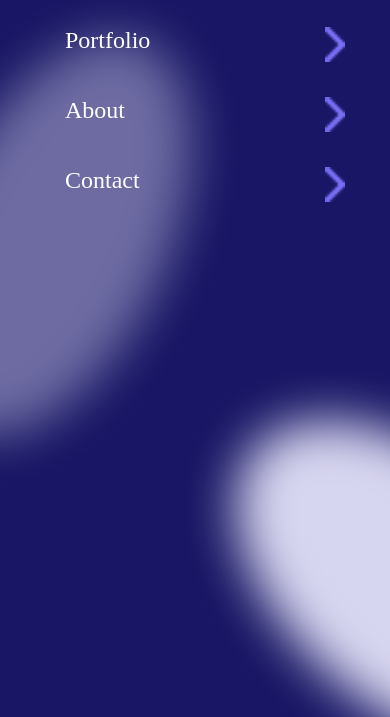
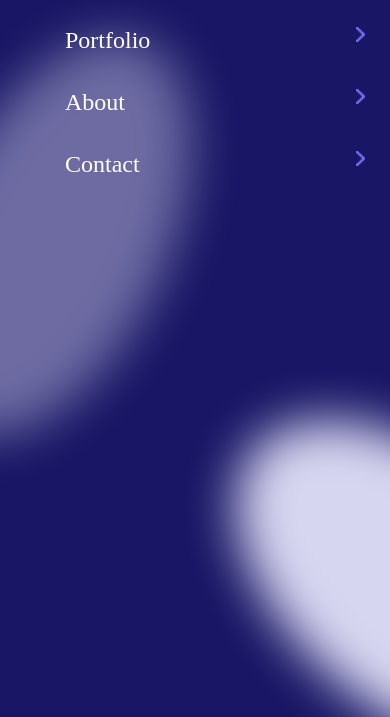
Before and after one commit to tamana-Balkhi/portfolio, a website: page index.html in a window 390 px wide. Shown: the part 63-780 px from the top of the page. Drawn offline with Linux system fonts and the light colour scheme.

Commit message:
change images sizes

```diff
--- a/index.html
+++ b/index.html
@@ -20,25 +20,24 @@
       <div class="mobile-v nav-bar">
         <h2 id="logo2">Tamana Balkhi</h2>
         <div>
-          <img src="./images/hamburger.png" id="hamburger" alt="hamburger icon"/>
+          <img src="./images/hamburger.png" id="hamburger" alt="hamburger icon" />
         </div>
       </div>
       <div id="mobilemenu" class="hide m-List">
         <div class="img-container">
-        <img src="./images/cancel.png" class="hide cancel" id="cancel" alt=""/>
+          <img src="./images/cancel.png" class="hide cancel" id="cancel" alt="" />
         </div>
         <ul class="menu">
           <li id="m-h1" class="Links link-p1" id="Links">
-            <a href="#profile">Portfolio</a>
-            <img src="./images/Union.png" alt="" />
+            <a href="#profile">Portfolio<img src="./images/Union.png" alt="" class="arrow" /></a>
+
           </li>
           <li id="m-h2" class="Links">
-            <a href="#about">About</a>
-            <img src="./images/Union.png" alt="" />
+            <a href="#about">About<img src="./images/Union.png" alt="" class="arrow" /></a>
           </li>
           <li id="m-h3" class="Links">
-            <a href="#contact">Contact</a>
-            <img src="./images/Union.png" alt="" />
+            <a href="#contact">Contact<img src="./images/Union.png" alt="" class="arrow" /></a>
+
           </li>
         </ul>
       </div>
--- a/style.css
+++ b/style.css
@@ -448,16 +448,21 @@ body {
 }
 
 .m-List li {
+  list-style: none;
+}
+
+
+
+.m-List li a {
   display: flex;
   justify-content: space-between;
   padding: 10px;
   margin: 15px;
 }
 
-.m-List li img {
-  width: 20px;
-  margin-right: 20px;
-}
+.arrow {
+  height: 15px;
+
 
 /*.hide {
   display: none;
```
